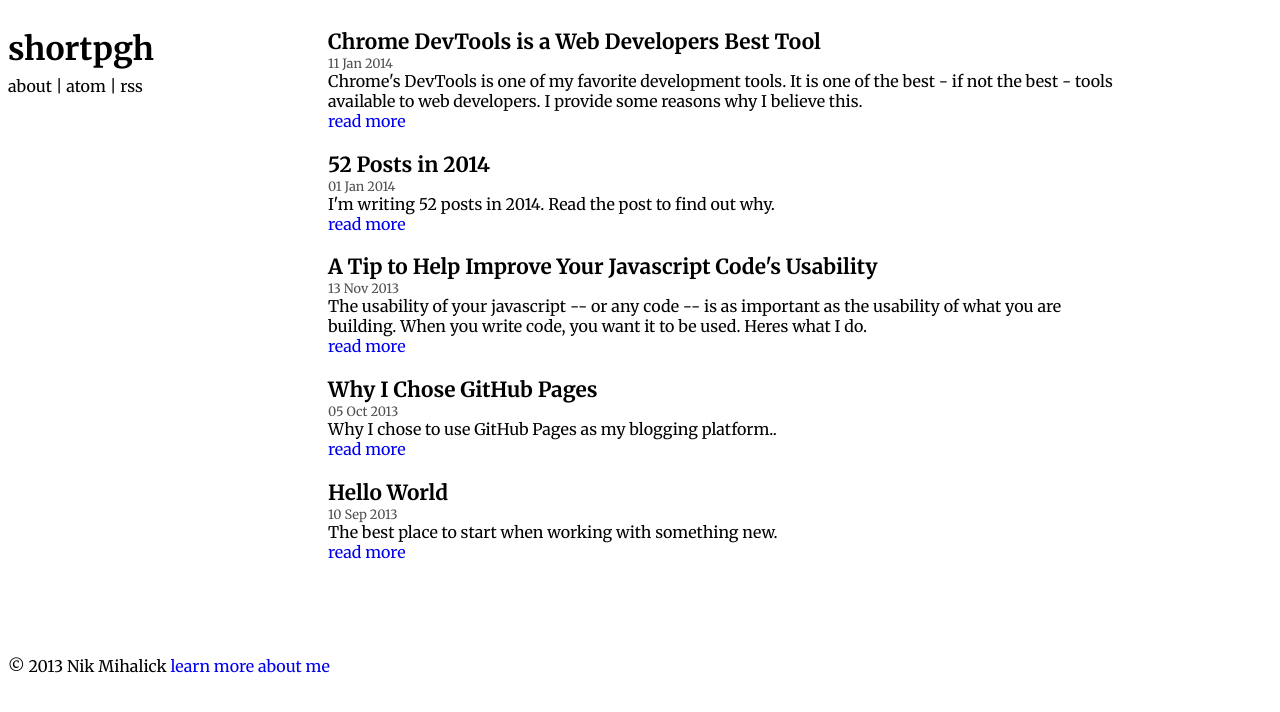
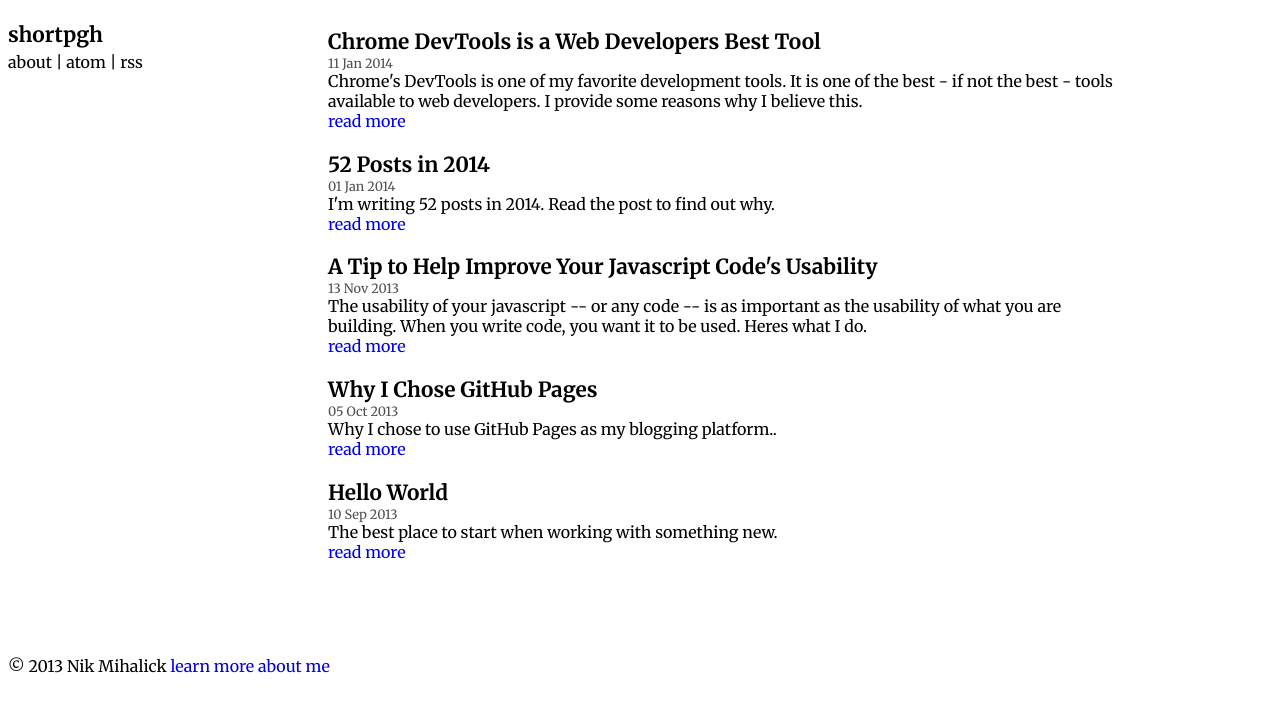
Before and after one commit to shortpgh/site, a Jekyll site: the page built from index.html, in a window 1280 px wide. Shown: the top 712 px of the page. Built offline with Jekyll 4.4.1, drawn with Linux system fonts in a browser that asks for light colours; Markdown is read by kramdown in place of the engine named in the settings.

Commit message:
minor update to that font size.

```diff
--- a/css/base.css
+++ b/css/base.css
@@ -1,12 +1,13 @@
 body{font-family:'Merriweather',serif;font-size:100%}
 a{text-decoration:none}
 a:hover{text-decoration:underline}
+h1{font-size:1.3em}
 header a{color:#000}
 body > header > h1{margin-bottom:.2em}
 body > header > h1 > a > img{height:150px;width:150px}
 nav ul{list-style-type:none;padding-left:0;padding-top:0;margin-top:0}
 nav ul li{display:inline}
-article h1{margin-bottom:0;font-size:1.3em}
+article h1{margin-bottom:0}
 article h1 a{color:#000}
 article p{display:block;margin-top:0;margin-bottom:0}
 article p:nth-child(2){font-size:.8em;color:#505050}
--- a/styl/base.styl
+++ b/styl/base.styl
@@ -26,6 +26,9 @@ a
 a:hover
     text-decoration underline;
 
+h1
+    font-size 1.3em;
+
 header a
     color black;
 
@@ -47,7 +50,6 @@ nav ul li
 
 article h1
     margin-bottom 0px;
-    font-size 1.3em;
 
 article h1 a
     color black;
```
